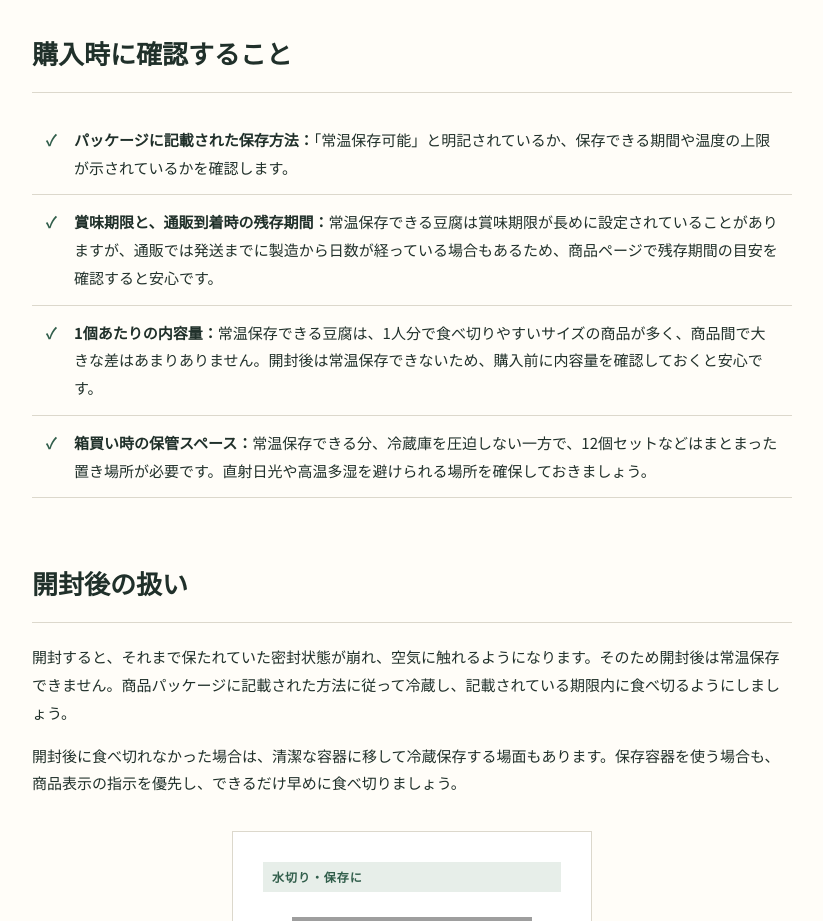
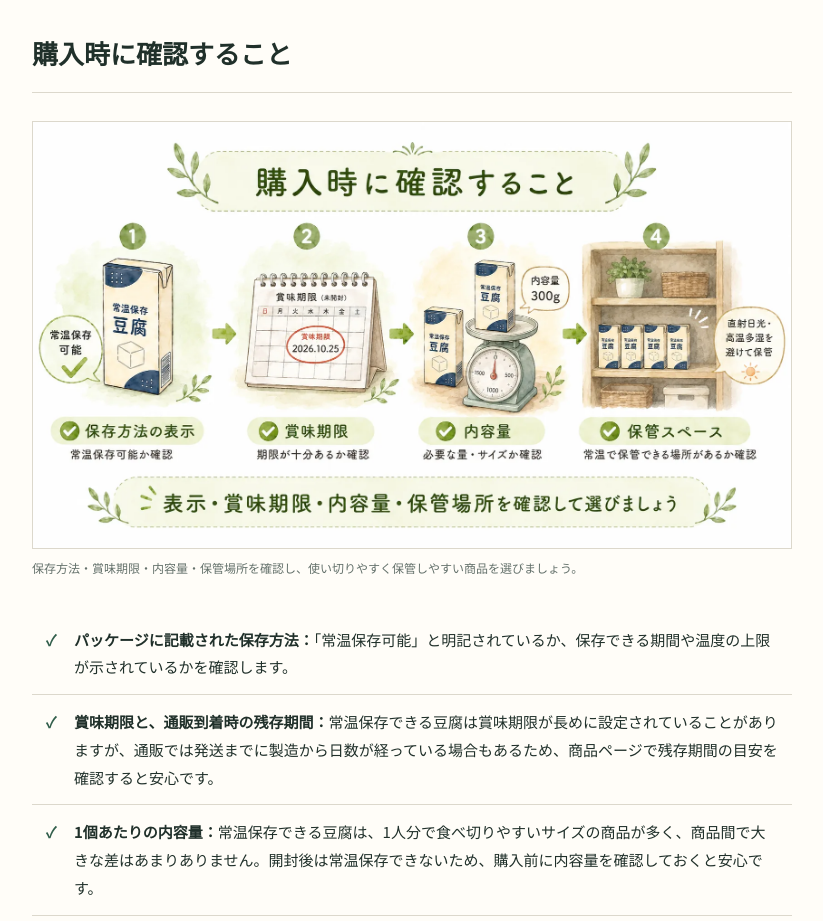
Before and after one commit to tofu102-15/shelf-stable-tofu, a website: page public/article.html in a window 1280 px wide. Shown: the part 2820-3741 px from the top of the page, without its empty margins (228-1051 px from the left). Drawn offline with Linux system fonts and the light colour scheme; grey boxes are pictures that could not be loaded.

Commit message:
Add purchase checklist illustration to article

```diff
--- a/public/article.html
+++ b/public/article.html
@@ -91,6 +91,10 @@
         </ul>
         <p>つまり、豆腐そのものの性質だけで長期保存できるのではなく、製法と容器によって、未開封の間は品質を保ちやすい状態にしているということです。この状態は開封すると保てなくなるため、開封後は一般的な豆腐と同じように傷みやすくなります。</p>
         <h2 id="check">購入時に確認すること</h2>
+        <figure class="article-figure">
+          <img src="assets/purchase-checkpoints.webp" alt="常温保存豆腐を購入するときに、保存方法の表示、賞味期限、内容量、保管スペースの4項目を確認する図解" width="1672" height="941" loading="lazy" decoding="async">
+          <figcaption>保存方法・賞味期限・内容量・保管場所を確認し、使い切りやすく保管しやすい商品を選びましょう。</figcaption>
+        </figure>
         <ul class="check-list">
           <li><strong>パッケージに記載された保存方法：</strong>「常温保存可能」と明記されているか、保存できる期間や温度の上限が示されているかを確認します。</li>
           <li><strong>賞味期限と、通販到着時の残存期間：</strong>常温保存できる豆腐は賞味期限が長めに設定されていることがありますが、通販では発送までに製造から日数が経っている場合もあるため、商品ページで残存期間の目安を確認すると安心です。</li>
```
Also changed, not shown: public/assets/purchase-checkpoints.webp (added).
